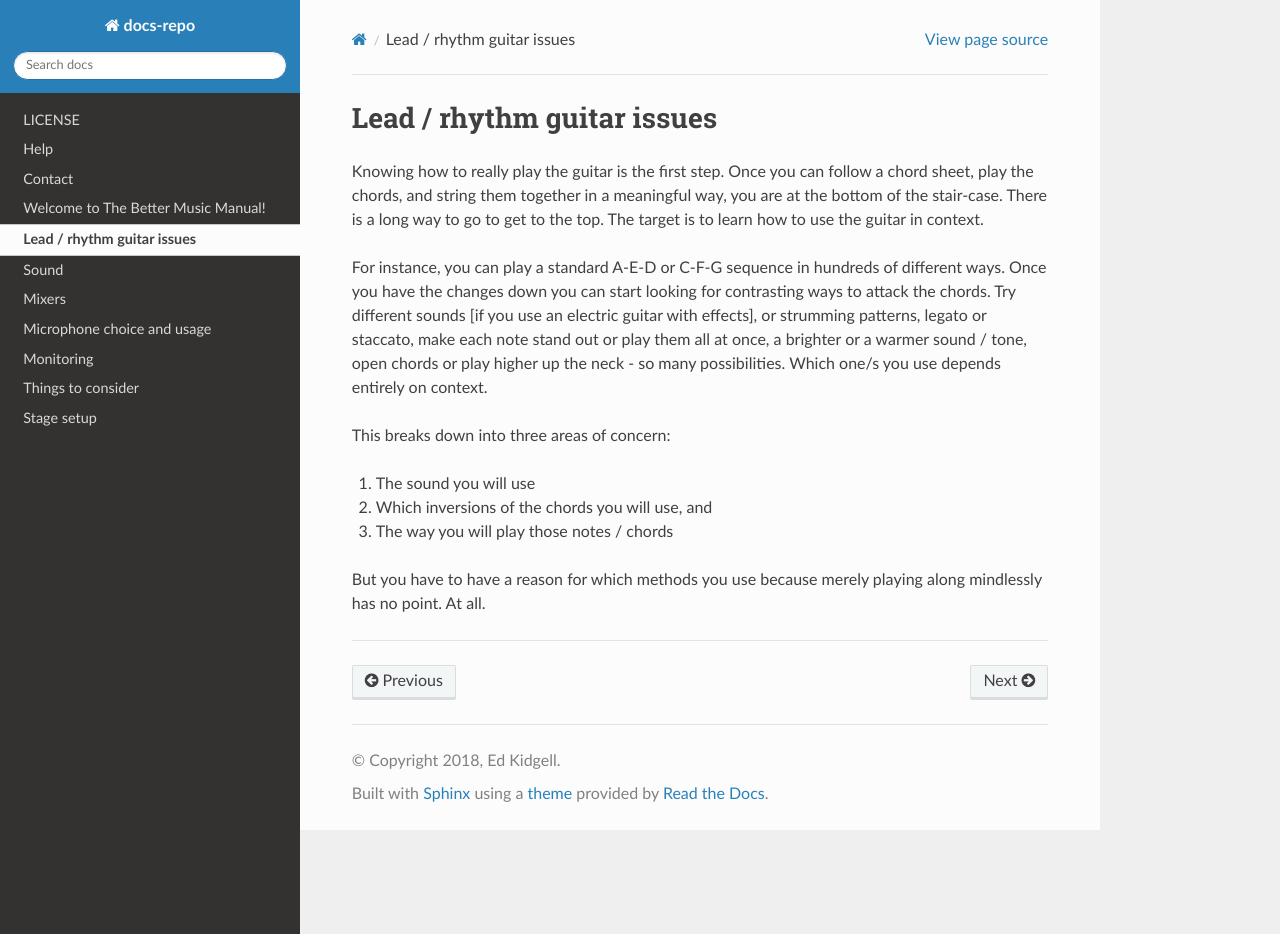
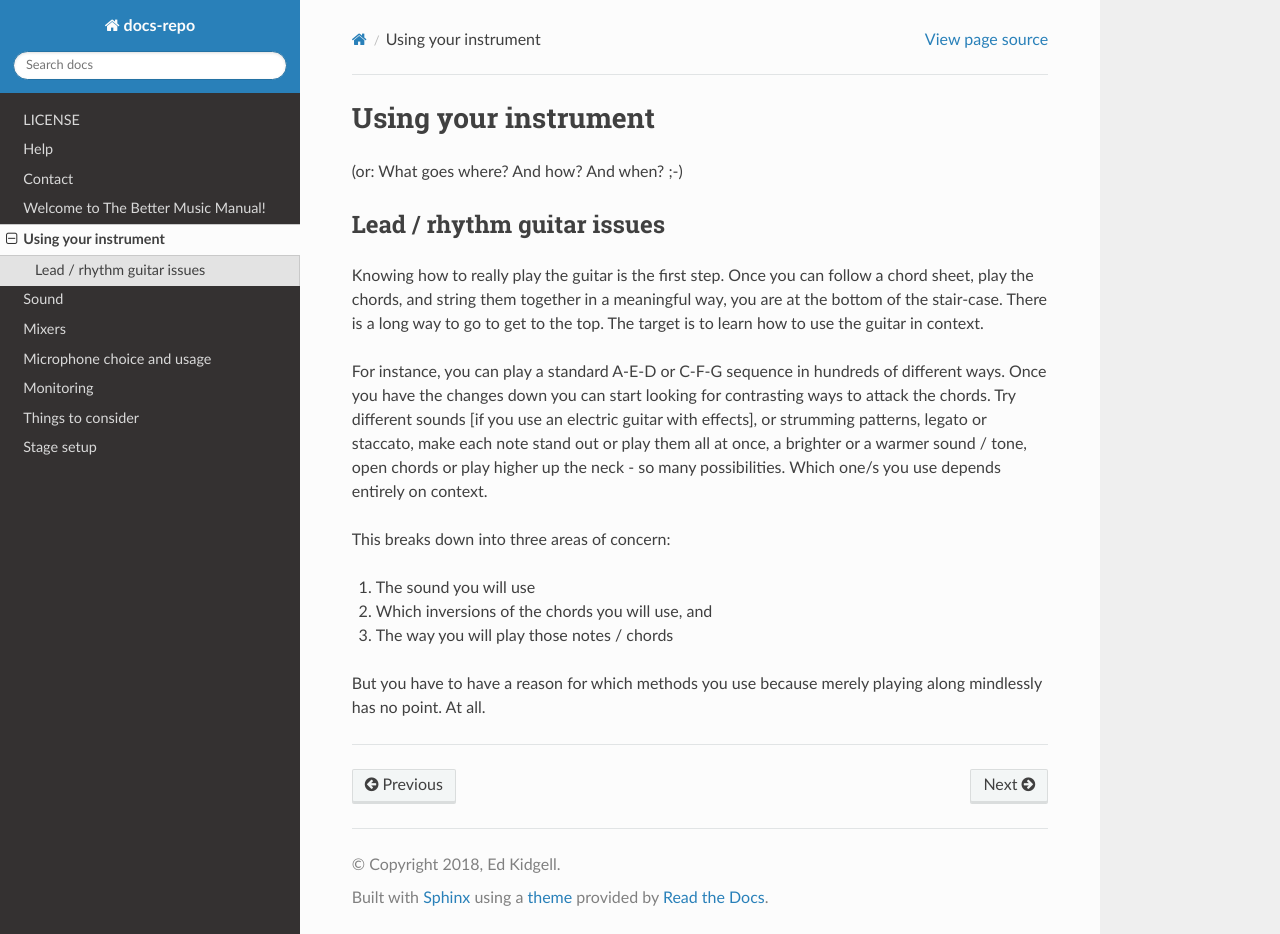
Before and after one commit to flakjakk/docs-repo, a Sphinx documentation site: the page built from docs/source/instrument_issues.md, in a window 1280 px wide and 934 px high. Built offline with Sphinx 7.4.7 and the Read the Docs theme 2.0.0, drawn with Linux system fonts in a browser that asks for light colours.

Commit message:
Update instrument_issues.md

```diff
--- a/docs/source/instrument_issues.md
+++ b/docs/source/instrument_issues.md
@@ -1,3 +1,7 @@
+# Using your instrument
+
+(or: What goes where? And how? And when? ;-)
+
 ## Lead / rhythm guitar issues
 
 Knowing how to really play the guitar is the first step. Once you can follow a chord sheet, play the chords, and string them together in a meaningful way, you are at the bottom of the stair-case. There is a long way to go to get to the top. The target is to learn how to use the guitar in context.
```
